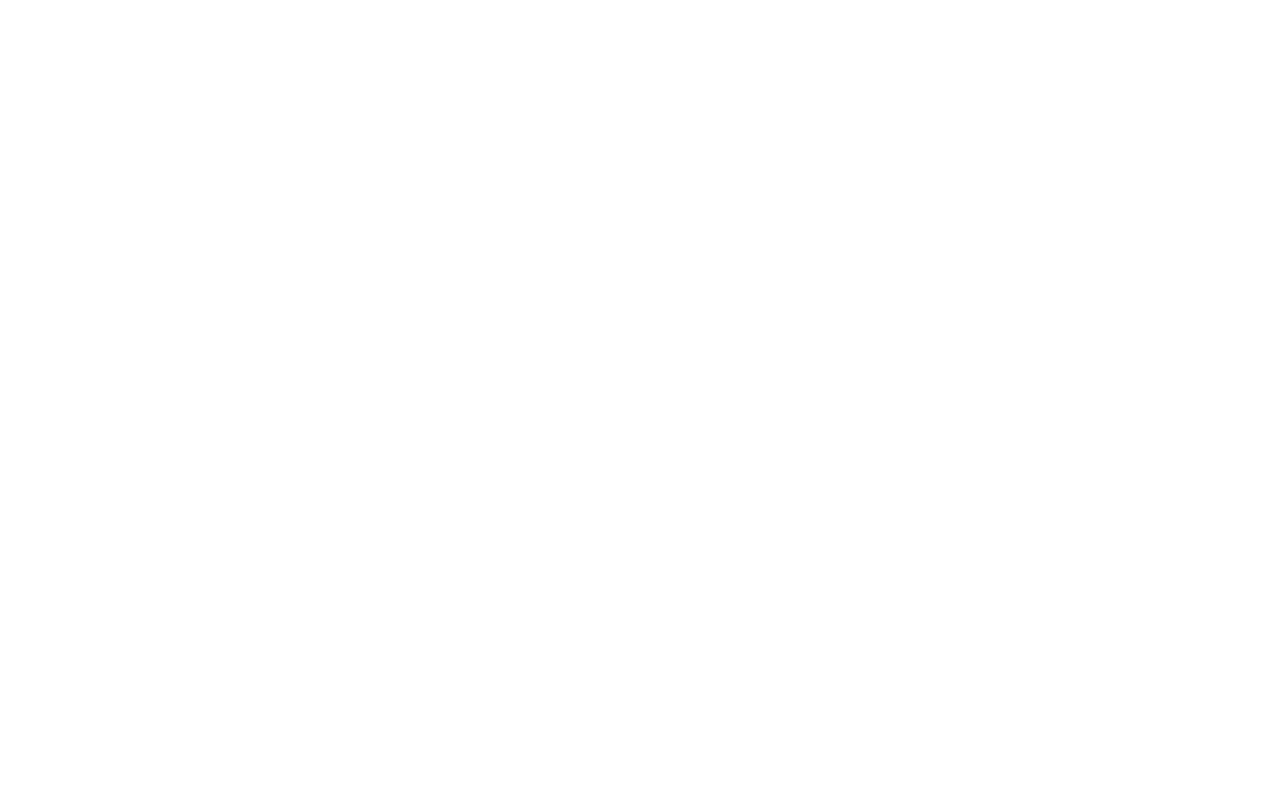
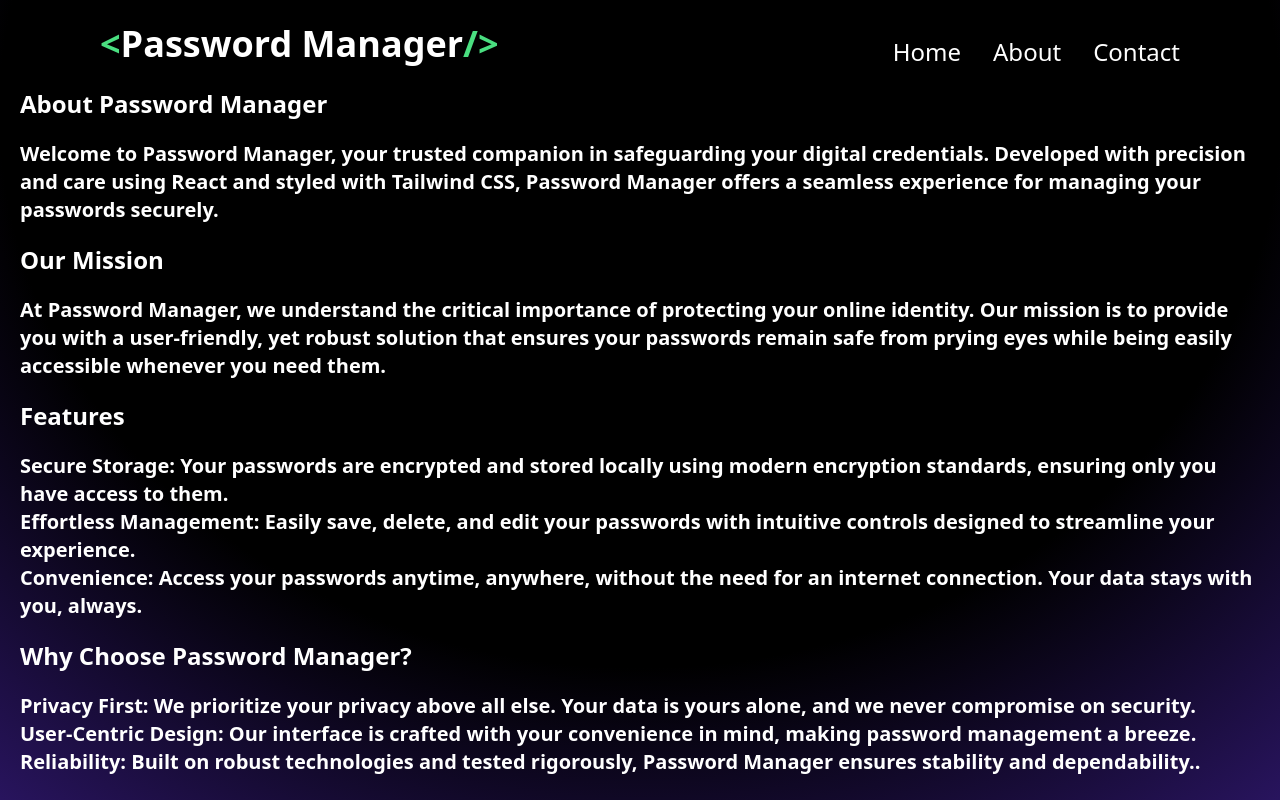
Before and after one commit to AaravAgarwal05/Password-Manager, a React (Vite) app: page /Password-Manager/About in a window 1280 px wide. Before the commit this address had no page. Shown: the top 800 px of the page. Built offline with nearby package versions, Linux system fonts and the light colour scheme.

Commit message:
Updated Paths

```diff
--- a/src/Components/Navbar.jsx
+++ b/src/Components/Navbar.jsx
@@ -7,13 +7,13 @@
       <div className="font-bold text-4xl text-green-400">&lt;<span className="text-white ">Password Manager</span>/&gt;</div>
       <ul className="flex font-medium justify-center gap-8 items-center text-center mt-4">
         <li className="hover:font-bold">
-          <Link to="/">Home</Link>
+          <Link to="/Password-Manager/">Home</Link>
         </li>
         <li className="hover:font-bold">
-          <Link to="/About">About</Link>
+          <Link to="/Password-Manager/About">About</Link>
         </li>
         <li className="hover:font-bold">
-          <Link to="/Contact">Contact</Link>
+          <Link to="/Password-Manager/Contact">Contact</Link>
         </li>
       </ul>
     </nav>
--- a/src/main.jsx
+++ b/src/main.jsx
@@ -12,9 +12,9 @@
   <BrowserRouter>
     <React.StrictMode>
       <Routes>
-        <Route path="/" element={<Home />} />
-        <Route path="/about" element={<About />} />
-        <Route path="/contact" element={<Contact />} />
+        <Route path="/Password-Manager/" element={<Home />} />
+        <Route path="/Password-Manager/About" element={<About />} />
+        <Route path="/Password-Manager/Contact" element={<Contact />} />
       </Routes>
     </React.StrictMode>
   </BrowserRouter>
```
